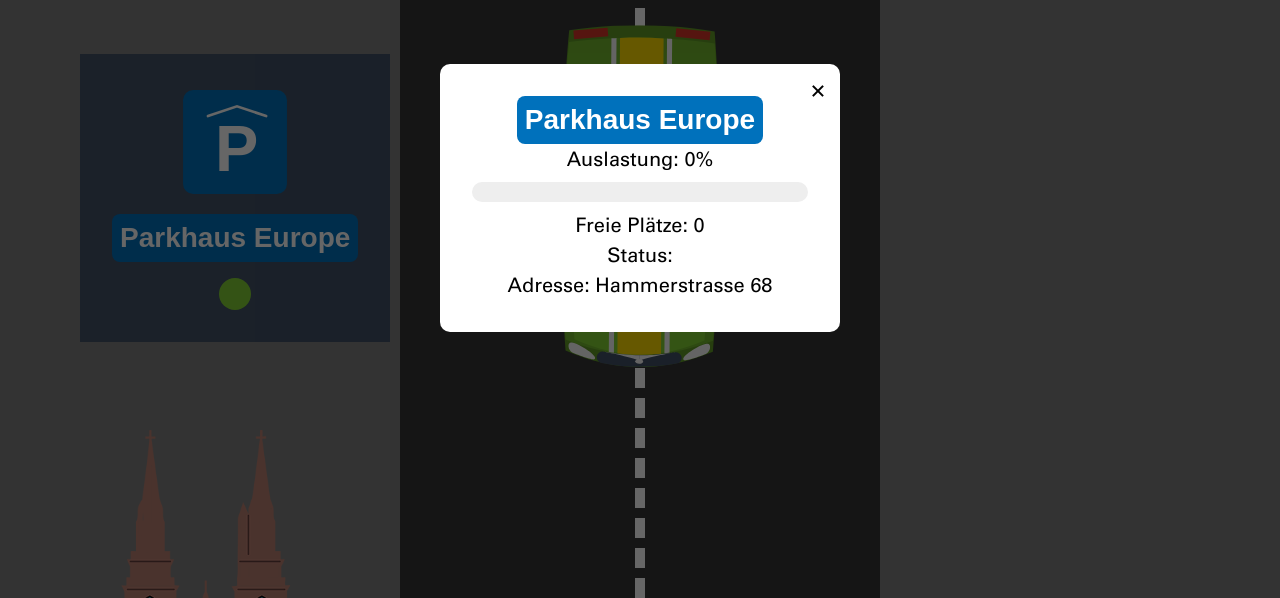
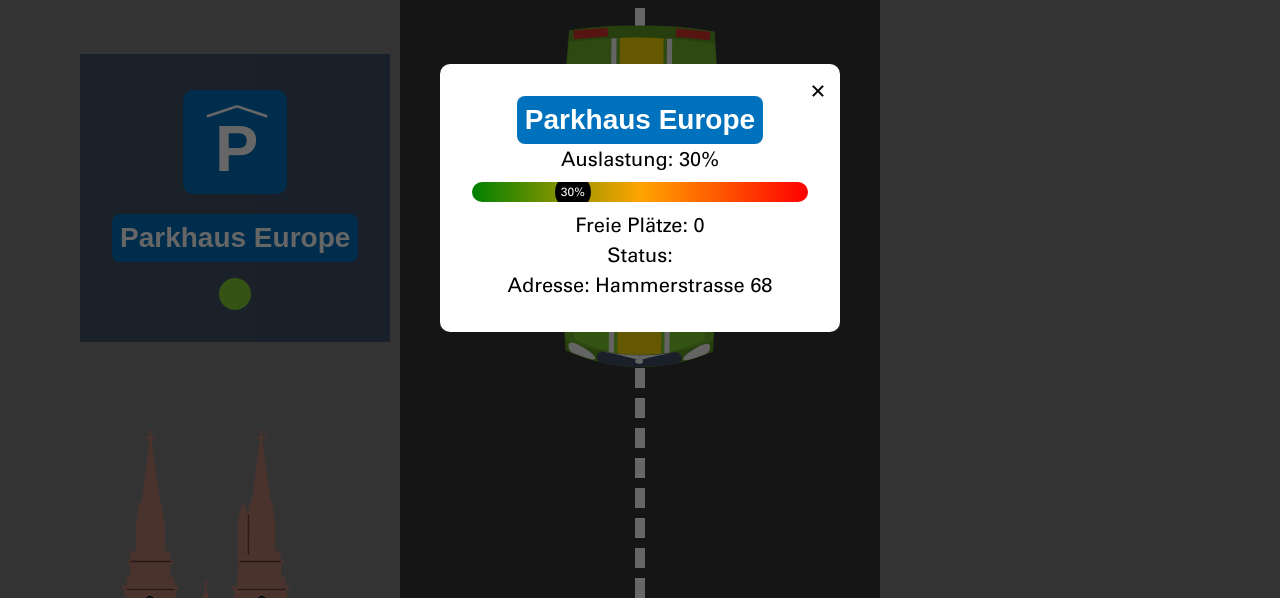
Before and after one commit to ele8461/basler-parkhaus, a plain HTML site: page index.html in a window 1280 px wide. Both pictures are taken after a click on the button "Parkhaus Europe". Shown: the part 802-1400 px from the top of the page. Drawn offline with Linux system fonts and the light colour scheme; files whose address does not match are found by name; a web font is replaced by a local one.

Commit message:
regler mit farbe

```diff
--- a/CSS/style.css
+++ b/CSS/style.css
@@ -353,7 +353,6 @@ h2 {
 }
 
 /* ------------- pop-up fenster ------------- */
-/* General pop-up overlay */
 .popup {
   display: none;
   position: fixed;
@@ -367,7 +366,6 @@ h2 {
   z-index: 999;
 }
 
-/* Inner content box */
 .popup-content {
   background: #fff;
   padding: 2rem;
@@ -378,7 +376,7 @@ h2 {
   position: relative;
 }
 
-/* Close button */
+/* Close X button */
 .popup .close {
   position: absolute;
   top: 10px;
@@ -387,20 +385,39 @@ h2 {
   cursor: pointer;
 }
 
-/*Auslastung Regler*/
+/*-----Auslastung-------*/
 .auslastung-bar-container {
+  position: relative;
   width: 100%;
   height: 20px;
-  background-color: #eee;
+  background: linear-gradient(to right, green, orange, red);
   border-radius: 10px;
   margin: 0.5rem 0;
   overflow: hidden;
 }
 
 .auslastung-bar {
+  position: relative;
   height: 100%;
   transition: width 0.5s ease;
   border-radius: 10px;
+}
+
+.regulator {
+  position: absolute;
+  top: 50%;
+  transform: translate(-50%, -50%);
+  background-color: black;
+  color: white;
+  font-size: 12px;
+  width: 36px;
+  height: 36px;
+  border-radius: 50%;
+  display: flex;
+  align-items: center;
+  justify-content: center;
+  pointer-events: none;
+  z-index: 2;
 }
 
 /* ------------- breakpoints ------------- */
--- a/index.html
+++ b/index.html
@@ -91,13 +91,15 @@
         <div class="popup-content">
             <span class="close" data-close="popup-europe">&times;</span>
             <h2 class="popup-title"></h2>
-            <p>Auslastung: <span class="auslastung_prozent">--</span>%</p>
+            <p>Auslastung: <span class="auslastung_prozent"></span>%</p>
             <div class="auslastung-bar-container">
-             <div class="auslastung-bar"></div>
+                <div class="auslastung-bar">
+                      <div class="regulator"></div>
+                </div>
             </div>
-            <p>Freie Plätze: <span class="free">--</span></p>
-            <p>Status: <span class="status-text">data loading</span></p>
-            <p>Adresse: <span class="address">data loading</span></p>
+            <p>Freie Plätze: <span class="free"></span></p>
+            <p>Status: <span class="status-text"></span></p>
+            <p>Adresse: <span class="address"></span></p>
         </div>
     </div>
 
@@ -108,7 +110,9 @@
             <h2 class="popup-title"></h2>
             <p>Auslastung: <span class="auslastung_prozent"></span>%</p>
             <div class="auslastung-bar-container">
-                <div class="auslastung-bar"></div>
+                <div class="auslastung-bar">
+                    <div class="regulator"></div>
+                </div>
             </div>
             <p>Freie Plätze: <span class="free"></span></p>
             <p>Status: <span class="status-text"></span></p>
@@ -123,7 +127,9 @@
             <h2 class="popup-title"></h2>
             <p>Auslastung: <span class="auslastung_prozent"></span>%</p>
             <div class="auslastung-bar-container">
-                <div class="auslastung-bar"></div>
+                <div class="auslastung-bar">
+                    <div class="regulator"></div>
+                </div>
             </div>
             <p>Freie Plätze: <span class="free"></span></p>
             <p>Status: <span class="status-text"></span></p>
@@ -138,7 +144,9 @@
             <h2 class="popup-title"></h2>
             <p>Auslastung: <span class="auslastung_prozent"></span>%</p>
             <div class="auslastung-bar-container">
-                <div class="auslastung-bar"></div>
+                <div class="auslastung-bar">
+                    <div class="regulator"></div>
+                </div>
             </div>
             <p>Freie Plätze: <span class="free"></span></p>
             <p>Status: <span class="status-text"></span></p>
--- a/js/script.js
+++ b/js/script.js
@@ -19,7 +19,7 @@ const parkHouses = [
   {
     id: "baselparkhauseurope",
     title: "Parkhaus Europe",
-    auslastung_prozent: 0,
+    auslastung_prozent: 30,
     free: 0,
     status: "",
     address: "Hammerstrasse 68",
@@ -68,6 +68,15 @@ function fillPopup(popup, data) {
   popup.querySelector(".popup-title").textContent = data.title;
   popup.querySelector(".free").textContent = data.free;
   popup.querySelector(".auslastung_prozent").textContent = data.auslastung_prozent;
+  // Regler Position
+const regulator = popup.querySelector(".regulator");
+const barContainer = popup.querySelector(".auslastung-bar-container");
+
+if (regulator && barContainer) {
+  let percent = Math.max(0, Math.min(100, data.auslastung_prozent)); // Clamp between 0–100
+  regulator.textContent = `${percent}%`;
+  regulator.style.left = `${percent}%`;
+}
   popup.querySelector(".status-text").textContent = data.status;
   popup.querySelector(".address").textContent = data.address;
 }
```
